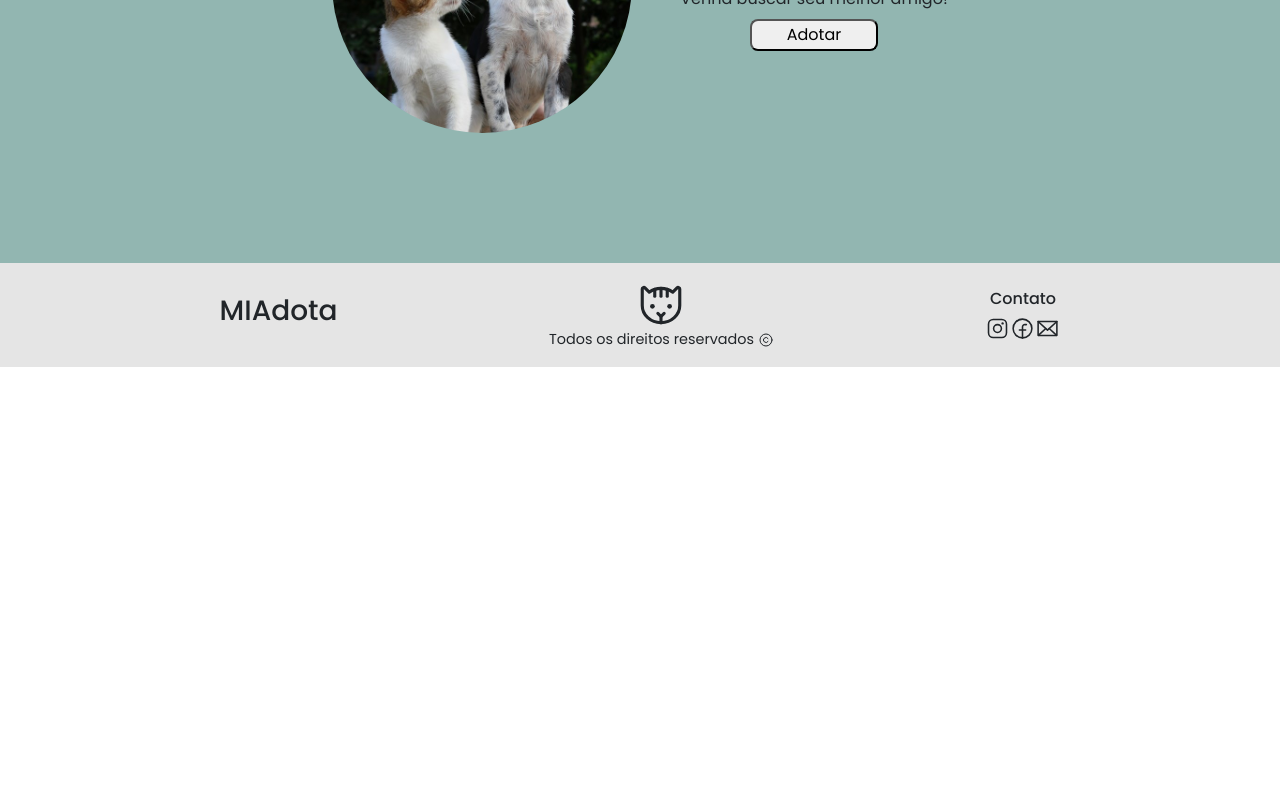
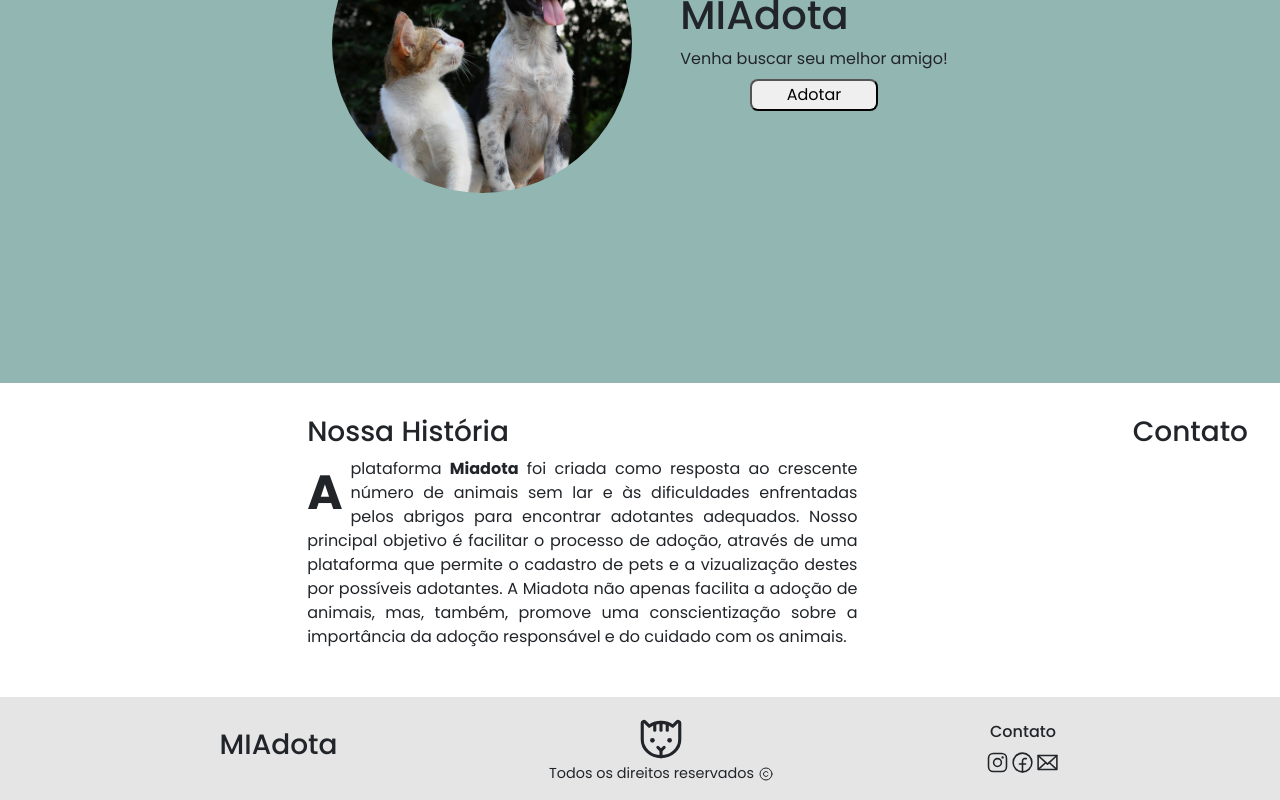
Before and after one commit to nandacoimbra/miadota, a React (Vite) app: page / in a window 1280 px wide. Shown: the part 417-1217 px from the top of the page. Before the commit the page ends 800 px from the top, so only its background shows below. Built offline with nearby package versions, Linux system fonts and the light colour scheme.

Commit message:
feat: about home

```diff
--- a/src/App.jsx
+++ b/src/App.jsx
@@ -13,7 +13,7 @@ import pingo from './assets/adoption_cats/pingo.jpg';
 import luna from './assets/adoption_cats/luna.jpg';
 import { useState } from 'react';
 import LogIn from './components/LogIn.jsx';
-import About from './components/About.jsx';
+import Home from './components/Home.jsx';
 import { Routes, Route } from 'react-router-dom';
 
 
@@ -72,8 +72,7 @@ export function App() {
       <Navbar />
       <Routes className=''>
 
-        <Route path='/' element={<Banner />} />
-        <Route path='/sobre' element={<About />} />
+        <Route path='/' element={<Home />} />
         <Route path='/login' element={<LogIn logged={logged} setLogged={setLogged}/>} />
         <Route path='/cadastro' element={<CadastroPet logged={logged} onSubmit={addPet} />} />
         <Route path='/adotar' element={<section className='pets'>
--- a/src/components/About.css
+++ b/src/components/About.css
@@ -7,40 +7,30 @@
 .about-home{
     width: 100%;
     display: flex;
+    justify-content: space-evenly;
+    align-items: center;
 }
 
 .about-text{
-    width: 60%;
+    width: 50%;
+    text-align: justify;
 }
+.about-text p::first-letter {
+    font-size: 3em; /* Tamanho da primeira letra */
+    font-weight: bold; /* Peso da fonte da primeira letra (opcional) */
+    margin-right: .5rem;
+    float: left;
+    /* Outros estilos desejados para a primeira letra */
+  }
+
+
 
 .about-imgs {
-    display: grid;
-    grid-template-columns: 1fr 1fr 1fr 1fr;
-    grid-template-rows: 1fr 1fr 1fr 1fr;
-    gap: 0px 0px;
-    grid-auto-flow: row;
-    grid-template-areas:
-        "img-1 img-1 img-3 img-3"
-        "img-1 img-1 img-3 img-3"
-        "img-2 img-2 img-3 img-3"
-        "img-2 img-2 img-3 img-3";
+    width: 100%;
+    height: 100%;
 }
-
-
-.img-1 {
-    grid-area: img-1;
-    max-width: 100%;
-    max-height: 100%;
+.about-imgs .img-1{
+    max-width: 50%;
+    height: 60%;
+    object-fit: cover;
 }
-
-.img-3 {
-    grid-area: img-3;
-    max-width: 100%;
-    max-height: 100%;
-}
-
-.img-2 {
-    grid-area: img-2;
-    max-width: 100%;
-    max-height: 100%;
-}
--- a/src/components/About.jsx
+++ b/src/components/About.jsx
@@ -1,6 +1,7 @@
 import './About.css'
 import { Cat } from "phosphor-react";
 import { Link } from 'react-router-dom'
+import aboutImg from '../assets/banner_imgs/bannerCat.jpg';
 
 export default function About() {
     return (
@@ -11,18 +12,20 @@ export default function About() {
 
                     <p>
 
-                        A plataforma Miadota foi criada como resposta ao crescente número de animais sem lar e às dificuldades enfrentadas pelos abrigos para encontrar adotantes adequados. Nosso principal objetivo é facilitar o processo de adoção, através de uma plataforma que permite o cadastro de pets e a vizualização destes por possíveis adotantes. A Miadota não apenas facilita a adoção de animais, mas também promove uma conscientização sobre a importância da adoção responsável e do cuidado com os animais.
+                        A plataforma <b>Miadota</b> foi criada como resposta ao crescente número de animais sem lar e às dificuldades enfrentadas pelos abrigos para encontrar adotantes adequados. Nosso principal objetivo é facilitar o processo de adoção, através de uma plataforma que permite o cadastro de pets e a vizualização destes por possíveis adotantes. A Miadota não apenas facilita a adoção de animais, mas, também, promove uma conscientização sobre a importância da adoção responsável e do cuidado com os animais.
 
                     </p>
 
                 </div>
 
                 {/* <div class="about-imgs">
-                    <img class="img-1" src='https://source.unsplash.com/random/700x701/?cat'/>
-                    <img class="img-3" src='https://source.unsplash.com/random/700x1410/?dog'/>
-                    <img class="img-2" src='https://source.unsplash.com/random/700x700/?cat'/>
+                    <img class="img-1" src={aboutImg}/>
                 </div> */}
             </article>
+
+            <section className='contact'>
+            <h3>Contato</h3>
+            </section>
         </section>
     )
 }
--- a/src/components/Card.css
+++ b/src/components/Card.css
@@ -77,7 +77,7 @@
 
 }
 
-.card_footer a {
+.card_footer button {
     display: flex;
     align-items: center;
     justify-content: center;
--- a/src/components/Card.jsx
+++ b/src/components/Card.jsx
@@ -16,7 +16,8 @@ export default function Card({objPet}) {
                         <MapPinLine size={25} />
                         <p>{objPet.petCity} - {objPet.petState}</p>
                     </div>
-                    <a href="">Saber mais</a>
+                    <button> Tenho interesse</button>
+                    {/* <a href="">Tenho interesse</a> */}
                 </div>
             </section>
         </>
--- a/src/components/Home.jsx
+++ b/src/components/Home.jsx
@@ -1,6 +1,6 @@
 import './Home.css'
-import Banner from './components/Banner.jsx';
-import About from './components/About.jsx';
+import Banner from './Banner.jsx';
+import About from './About.jsx';
 
 export default function Home() {
     return (
```
